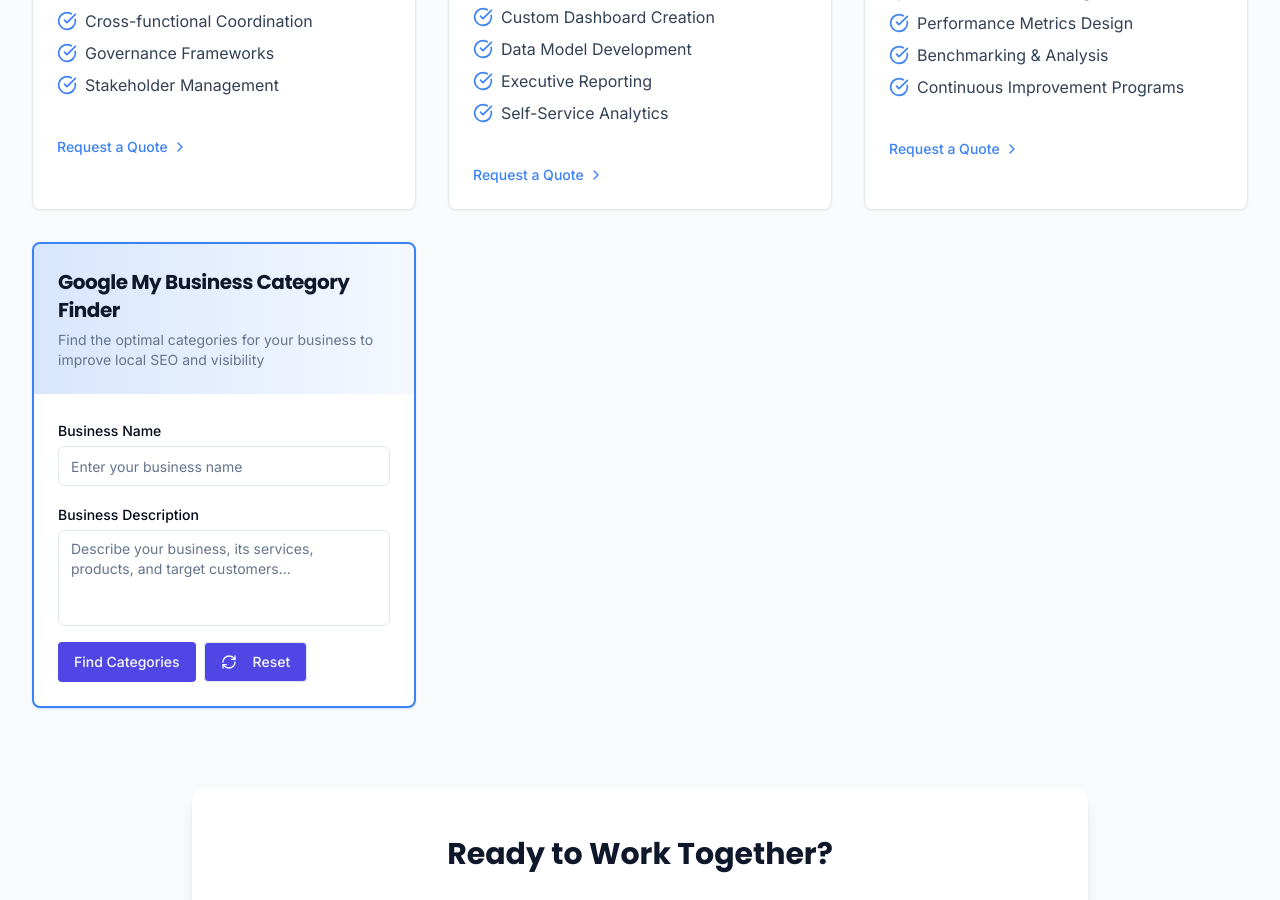
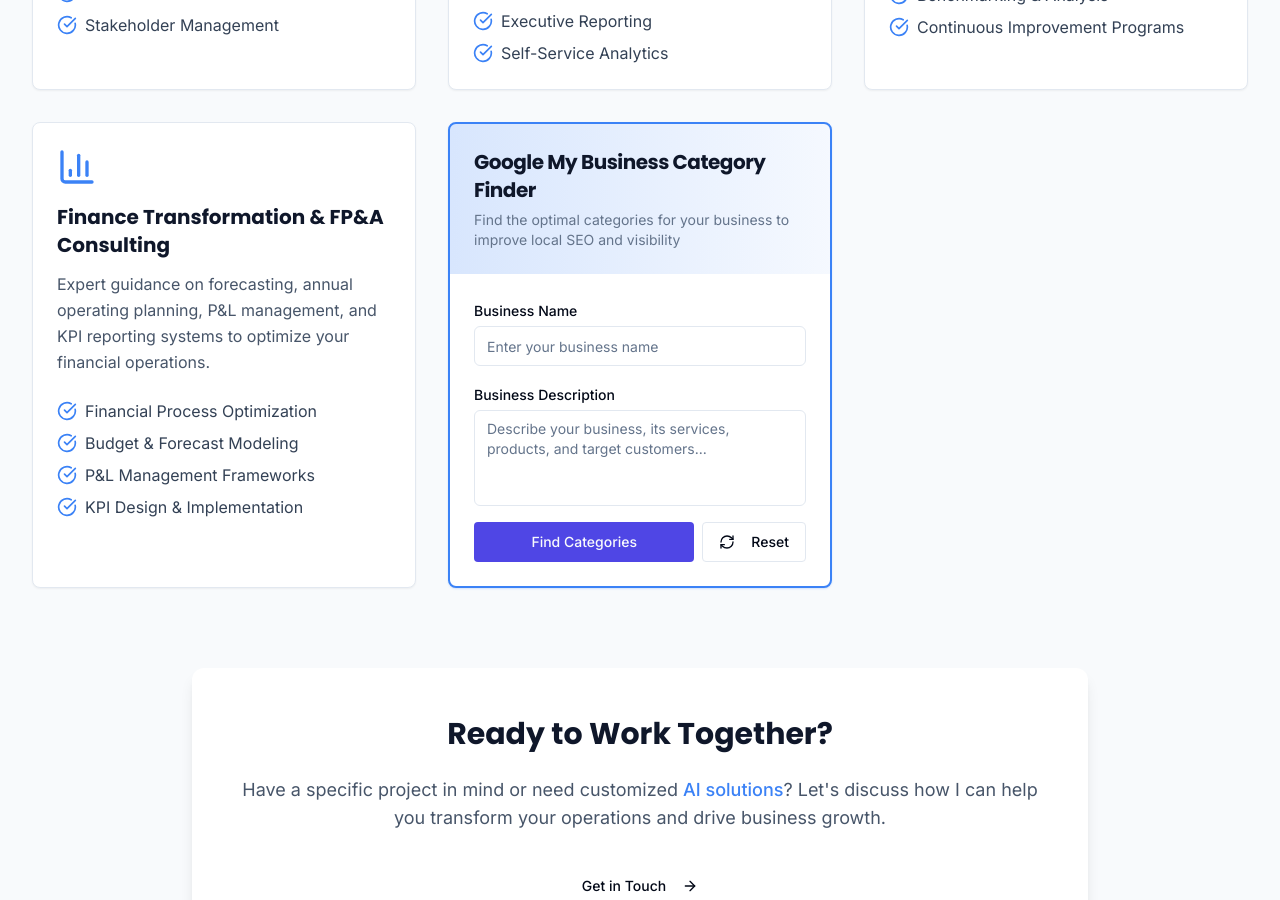
Before and after one commit to greatestgatsby/gaurav-godambe-portfolio, a React (Vite) app: page /services in a window 1280 px wide. Shown: the part 1340-2240 px from the top of the page. Built offline with nearby package versions, Linux system fonts and the light colour scheme.

Commit message:
Refactor: Remove "Request a Quote" and swap cards
- Removed "Request a Quote" button from all service cards.
- Swapped the positions of the "Google My Business Category Finder" card and the "Finance Transformation" card in the services section.

```diff
--- a/src/components/ServiceCard.tsx
+++ b/src/components/ServiceCard.tsx
@@ -76,18 +76,6 @@ const ServiceCard = ({
           ))}
         </div>
       </CardContent>
-      <CardFooter className="pt-4">
-        <a
-          href="/contact"
-          className={cn(
-            "text-accent hover:text-accent-dark transition-colors inline-flex items-center text-sm font-medium",
-            status === 'coming-soon' && 'pointer-events-none opacity-50'
-          )}
-        >
-          Request a Quote
-          <ChevronRight className="ml-1 h-4 w-4" />
-        </a>
-      </CardFooter>
     </Card>
   );
 };
--- a/src/components/ServicesSection.tsx
+++ b/src/components/ServicesSection.tsx
@@ -119,9 +119,24 @@ const ServicesSection = ({ className, fullPage = false }: ServicesSectionProps)
           ))}
 
           {fullPage && (
-            <div className="animate-fade-in" style={{ animationDelay: '0.5s' }}>
-              <BusinessCategoryCard />
-            </div>
+            <>
+              <div className="animate-fade-in" style={{ animationDelay: '0.5s' }}>
+                <ServiceCard
+                  title="Finance Transformation & FP&A Consulting"
+                  description="Expert guidance on forecasting, annual operating planning, P&L management, and KPI reporting systems to optimize your financial operations."
+                  icon="chart-bar"
+                  highlights={[
+                    'Financial Process Optimization',
+                    'Budget & Forecast Modeling',
+                    'P&L Management Frameworks',
+                    'KPI Design & Implementation',
+                  ]}
+                />
+              </div>
+              <div className="animate-fade-in" style={{ animationDelay: '0.6s' }}>
+                <BusinessCategoryCard />
+              </div>
+            </>
           )}
         </div>
 
--- a/src/components/ui/CustomButton.tsx
+++ b/src/components/ui/CustomButton.tsx
@@ -1,10 +1,13 @@
+
 import React from 'react';
 import { Button as ShadcnButton } from '@/components/ui/button';
 import { cn } from '@/lib/utils';
 import { ArrowRight, Download, ExternalLink } from 'lucide-react';
+
 type ButtonVariant = 'default' | 'destructive' | 'outline' | 'secondary' | 'ghost' | 'link' | 'primary';
 type ButtonSize = 'default' | 'sm' | 'lg' | 'icon';
 type ButtonIcon = 'arrow' | 'download' | 'external' | 'none';
+
 interface ButtonProps {
   children: React.ReactNode;
   variant?: ButtonVariant;
@@ -16,6 +19,7 @@ interface ButtonProps {
   download?: boolean;
   type?: 'button' | 'submit' | 'reset';
 }
+
 const Button = ({
   children,
   variant = 'default',
@@ -39,19 +43,35 @@ const Button = ({
         return null;
     }
   };
-  const buttonContent = <>
+
+  const buttonContent = (
+    <>
       {children}
       {getIcon()}
-    </>;
+    </>
+  );
+
   if (href) {
-    return <ShadcnButton variant={variant as any} size={size} className={cn('rounded-md', className)} asChild>
+    return (
+      <ShadcnButton variant={variant as any} size={size} className={cn('rounded-md', className)} asChild>
         <a href={href} download={download} onClick={onClick}>
           {buttonContent}
         </a>
-      </ShadcnButton>;
+      </ShadcnButton>
+    );
   }
-  return <ShadcnButton variant={variant as any} size={size} onClick={onClick} type={type} className="bg-indigo-600 hover:bg-indigo-500 rounded-sm text-slate-50">
+
+  return (
+    <ShadcnButton
+      variant={variant as any}
+      size={size}
+      onClick={onClick}
+      type={type}
+      className={cn("rounded-sm", variant === "primary" && "bg-indigo-600 hover:bg-indigo-500 text-slate-50", className)}
+    >
       {buttonContent}
-    </ShadcnButton>;
+    </ShadcnButton>
+  );
 };
+
 export default Button;
```
